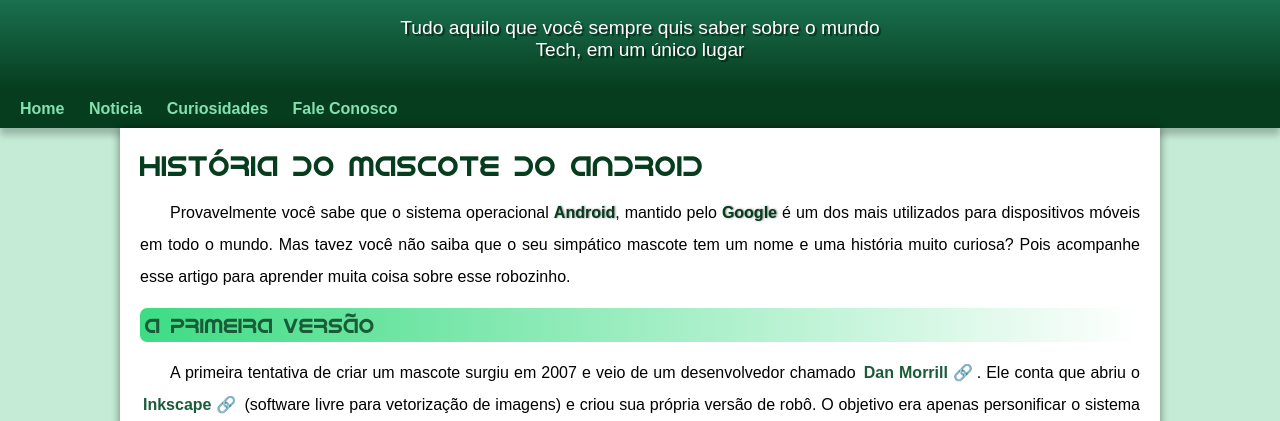
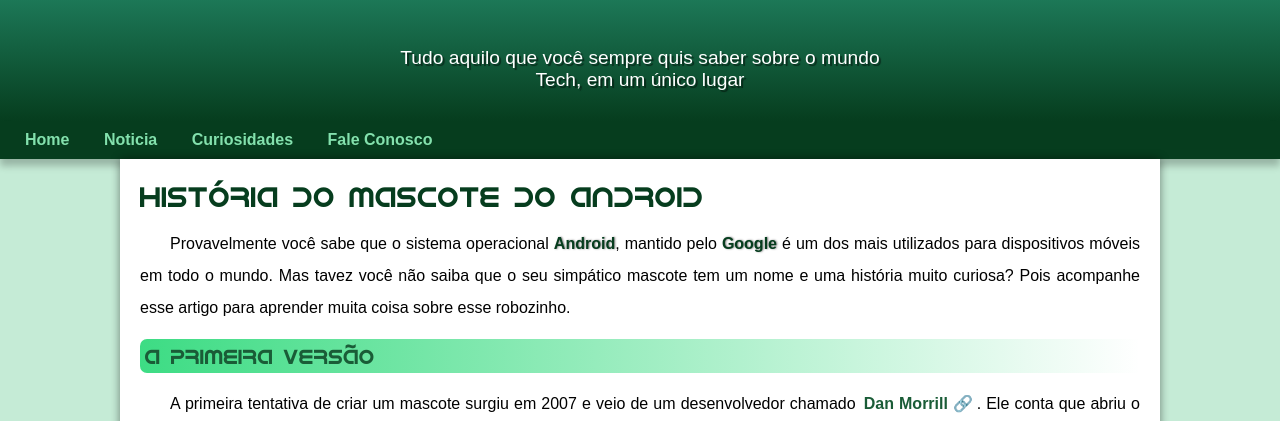
Before and after one commit to PedroFerreira08/projeto-android, a plain HTML site: page index.html in a window 1280 px wide. Shown: the part 100-521 px from the top of the page. Drawn offline with Linux system fonts and the light colour scheme.

Commit message:
projeto_android

```diff
--- a/style/style.css
+++ b/style/style.css
@@ -56,7 +56,7 @@ header > p {
     padding-right: 10px;
     padding-left: 10px;
     margin: auto;
-    margin-bottom: 30px;
+    padding: 30px;
     text-shadow: 2px 2px 1px rgba(0, 0, 0, 0.5);
 
 }
@@ -69,7 +69,7 @@ nav {
 
 nav > a {
     color: var(--cor1);
-    padding: 10px;
+    padding: 15px;
     border-radius: 5px;
     text-decoration: none;
     font-weight: bold;
```
